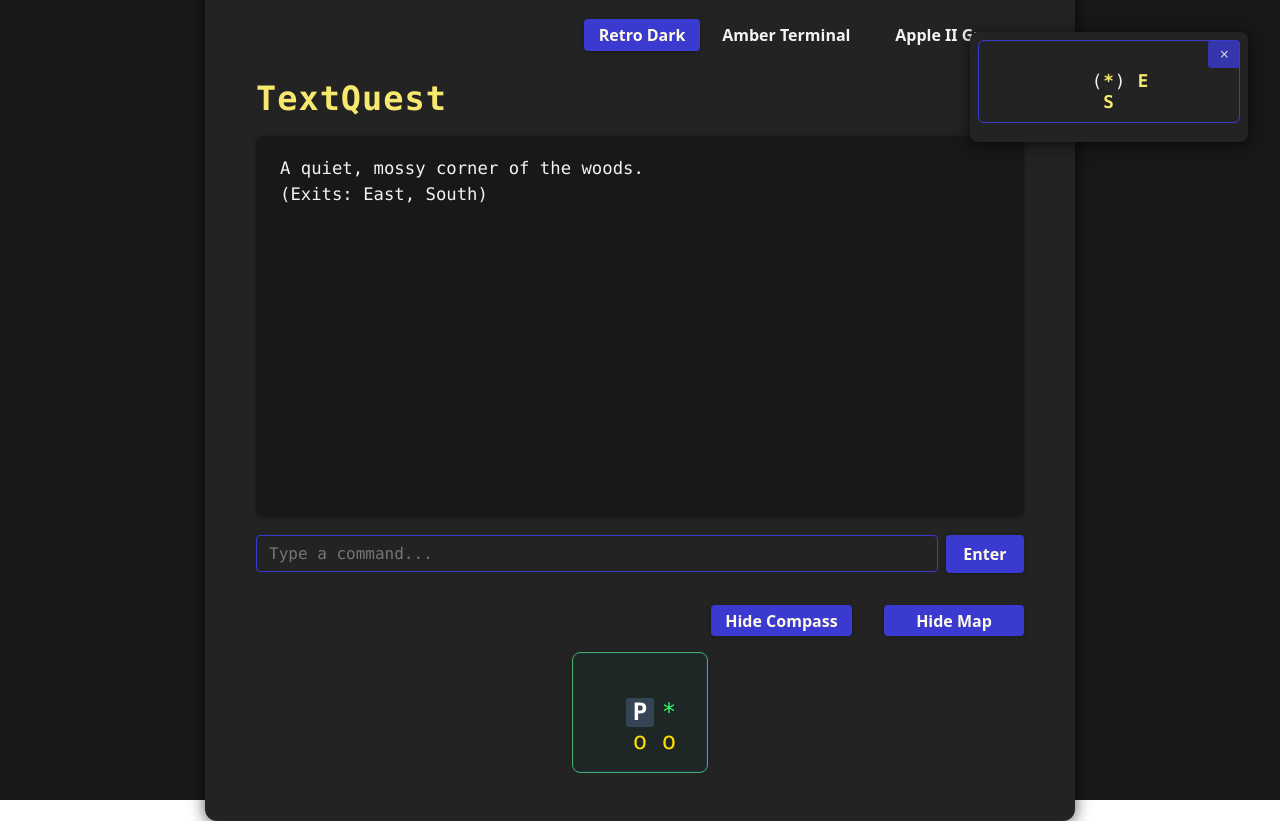
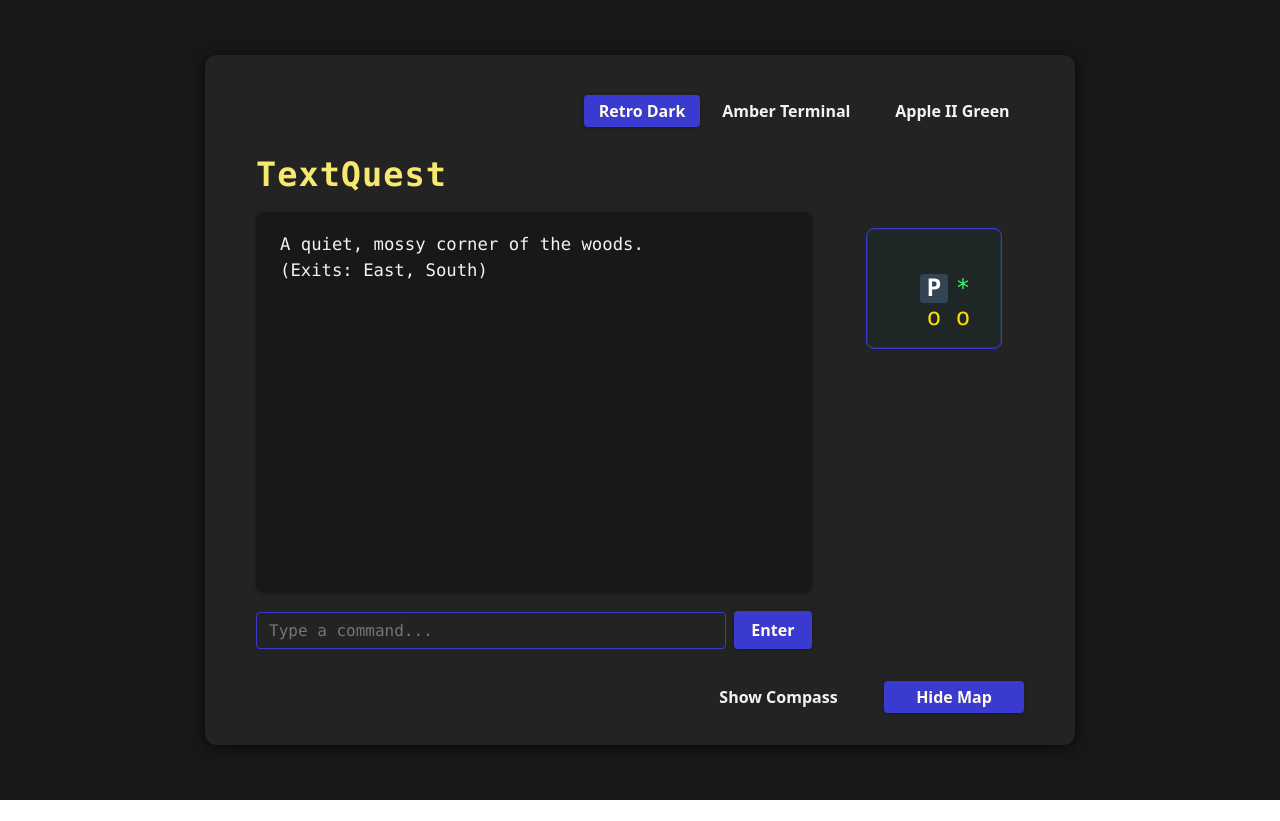
Before and after one commit to danitpeck/textquest, a React (Vite) app: page / in a window 1280 px wide. After the commit the page ends 800 px from the top, so only its background shows below. Built offline with nearby package versions, Linux system fonts and the light colour scheme.

Commit message:
UI polish: theme-based borders for minimap and compass, compact compass layout, and visual consistency

```diff
--- a/src/App.css
+++ b/src/App.css
@@ -37,6 +37,14 @@
   --scrollbar-thumb: #23233a;
   --scrollbar-track: #181818;
   --button-text: #fffbe6;
+  --border-ui: #3a3ad1;
+}
+
+.theme-amber {
+  --border-ui: #ffb300;
+}
+.theme-green {
+  --border-ui: #8f8;
 }
 
 .game-container h1 {
--- a/src/App.tsx
+++ b/src/App.tsx
@@ -4,8 +4,7 @@ import './components/PlayerOptionsBar.css';
 import { useState, useEffect } from 'react';
 import GameWindow from './components/GameWindow';
 import CommandInput from './components/CommandInput';
-
-import CompassFloat from './components/CompassFloat';
+import Compass from './components/Compass';
 import AsciiMap from './components/AsciiMap';
 
 import { rooms } from './engine/rooms';
@@ -25,8 +24,8 @@ const App: React.FC = () => {
     })()
   ]);
   const [theme, setTheme] = useState<'default' | 'amber' | 'green'>('default');
-  // Floating compass state
-  const [showCompass, setShowCompass] = useState(true);
+  // Compass state
+  const [showCompass, setShowCompass] = useState(false);
   // ASCII map toggle state
   const [showMap, setShowMap] = useState(true);
 
@@ -139,9 +138,29 @@ const App: React.FC = () => {
       <h1>TextQuest</h1>
 
       {/* Game Window and Command Input */}
-      <div style={{ position: 'relative', width: '100%' }}>
-        <GameWindow output={output} />
-        <CommandInput onCommand={handleCommand} />
+      <div style={{ display: 'flex', flexDirection: 'row', alignItems: 'flex-start', width: '100%' }}>
+        <div style={{ flex: 1, minWidth: 0 }}>
+          <GameWindow output={output} />
+          <CommandInput onCommand={handleCommand} />
+        </div>
+        {/* Mini map and compass docked right, stacked if both visible */}
+        {(showMap || showCompass) && (
+          <div style={{ marginLeft: 32, marginTop: 0, display: 'flex', flexDirection: 'column', alignItems: 'center', minWidth: 180 }}>
+            {showMap && (
+              <AsciiMap
+                rooms={rooms}
+                currentRoomId={currentRoom.id}
+                size={3}
+                theme={theme}
+              />
+            )}
+            {showCompass && (
+              <div style={{ marginTop: showMap ? 16 : 0 }}>
+                <Compass exits={Object.keys(currentRoom.exits)} />
+              </div>
+            )}
+          </div>
+        )}
       </div>
 
       {/* Player Options Bar */}
@@ -164,29 +183,6 @@ const App: React.FC = () => {
         </button>
         {/* Add more player config buttons here in the future */}
       </div>
-
-      {/* Floating Compass */}
-      <div style={{ display: 'flex', justifyContent: 'center' }}>
-        {/* Floating Compass window, now near the game window */}
-        <div style={{ position: 'absolute', top: 0, right: 0 }}>
-          <CompassFloat
-            exits={Object.keys(currentRoom.exits)}
-            visible={showCompass}
-            onClose={() => setShowCompass(false)}
-          />
-        </div>
-      </div>
-
-      {/* ASCII Map */}
-      {showMap && (
-        <div style={{ display: 'flex', justifyContent: 'center' }}>
-          <AsciiMap
-            rooms={rooms}
-            currentRoomId={currentRoom.id}
-            size={3}
-          />
-        </div>
-      )}
     </div>
   );
 }
--- a/src/components/AsciiMap.css
+++ b/src/components/AsciiMap.css
@@ -1,5 +1,5 @@
 .ascii-map-root {
-  border: 1px solid #4a6;
+  border: 1px solid var(--border-ui, #3a3ad1);
   border-radius: 8px;
   display: inline-block;
   padding: 16px 24px;
--- a/src/components/AsciiMap.tsx
+++ b/src/components/AsciiMap.tsx
@@ -7,9 +7,10 @@ interface AsciiMapProps {
   rooms: Room[];
   currentRoomId: string;
   size?: number; // grid size (default 3)
+  theme?: 'default' | 'amber' | 'green';
 }
 
-const AsciiMap: React.FC<AsciiMapProps> = ({ rooms, currentRoomId, size = 3 }) => {
+const AsciiMap: React.FC<AsciiMapProps> = ({ rooms, currentRoomId, size = 3, theme = 'default' }) => {
   // Find current room's coordinates
   const current = rooms.find(r => r.id === currentRoomId);
   const center = current ? { x: current.x, y: current.y } : { x: 0, y: 0 };
@@ -37,16 +38,27 @@ const AsciiMap: React.FC<AsciiMapProps> = ({ rooms, currentRoomId, size = 3 }) =
         <div key={y}>
           {row.map((cell, x) => {
             if (!cell) return <span key={x}>&nbsp;&nbsp;</span>;
-            // Determine symbol and color by room type (simple heuristic for now)
+            // Determine symbol and color by room type and theme
             let symbol = '*';
             let color = '#3f6'; // default: green for forest
-            // Example: use room name to guess type
             if (cell.description.toLowerCase().includes('river')) {
               symbol = '~';
               color = '#4cf';
             } else if (cell.description.toLowerCase().includes('clearing')) {
               symbol = 'o';
               color = '#fd0';
+            }
+            // Theme overrides
+            if (theme === 'amber') {
+              color = '#ffb300';
+              if (cell.description.toLowerCase().includes('river')) symbol = '=';
+              else if (cell.description.toLowerCase().includes('clearing')) symbol = '@';
+              else symbol = '*';
+            } else if (theme === 'green') {
+              color = '#8f8';
+              if (cell.description.toLowerCase().includes('river')) symbol = '-';
+              else if (cell.description.toLowerCase().includes('clearing')) symbol = 'O';
+              else symbol = '+';
             }
             const isCurrent = cell.id === currentRoomId;
             return (
--- a/src/components/Compass.css
+++ b/src/components/Compass.css
@@ -1,17 +1,34 @@
 .compass-root {
+  display: flex;
+  align-items: center;
+  justify-content: center;
+  width: 120px;
+  height: 120px;
+  min-width: 120px;
+  min-height: 120px;
+  max-width: 120px;
+  max-height: 120px;
+  margin: 16px 0;
+  background: var(--bg-panel, #232323);
+  border: 1px solid var(--border-ui, #3a3ad1);
+  border-radius: 8px;
+  box-shadow: 0 0 0 1px #234 inset;
+  box-sizing: border-box;
+}
+
+.compass-root pre {
   text-align: center;
-  margin: 0 0 1rem 0;
   font-family: 'Fira Mono', Consolas, monospace;
   color: var(--text-main, #ffe7b3);
-  background: var(--bg-panel, #232323);
-  border: 1px solid var(--accent, #b36a00);
-  border-radius: 6px;
-  padding: 0.5em 0;
-  display: inline-block;
-  min-width: 260px;
-  font-size: 1.1em;
+  font-size: 1.5rem;
   letter-spacing: 0.05em;
-  line-height: 1.2;
+  line-height: 1.1;
+  margin: 0;
+  padding: 0;
+  background: none;
+  border: none;
+  box-shadow: none;
+  white-space: pre;
 }
 
 .compass-dir {
--- a/src/components/Compass.tsx
+++ b/src/components/Compass.tsx
@@ -25,19 +25,19 @@ const Compass: React.FC<CompassProps> = ({ exits }) => {
 
   // ASCII template for the compass
   const template = [
-    '   N   ',
-    'D W (*) E U',
-    '   S   ',
+    '  N U',
+    'W @ E',
+    'D S  ',
   ];
 
   // Map of direction letters to their positions in the template
   const dirMap: Record<string, { row: number, col: number }> = {
-    n: { row: 0, col: 3 },
-    s: { row: 2, col: 3 },
-    e: { row: 1, col: 8 },
-    w: { row: 1, col: 2 },
-    u: { row: 1, col: 10 },
-    d: { row: 1, col: 0 },
+    n: { row: 0, col: 2 },
+    s: { row: 2, col: 2 },
+    w: { row: 1, col: 0 },
+    e: { row: 1, col: 4 },
+    u: { row: 0, col: 4 },
+    d: { row: 2, col: 0 },
   };
 
   // Set of available exits (normalized)
@@ -60,8 +60,8 @@ const Compass: React.FC<CompassProps> = ({ exits }) => {
           </span>
         );
       }
-      // Center marker (*) always highlighted
-      if (ch === '*') {
+      // Center marker @ always highlighted
+      if (ch === '@') {
         return (
           <span
             key={colIdx}
@@ -76,7 +76,8 @@ const Compass: React.FC<CompassProps> = ({ exits }) => {
     });
 
   return (
-    <pre className="compass-root">
+    <div className="compass-root">
+      <pre style={{ margin: 0, padding: 0, display: 'inline-block', verticalAlign: 'middle' }}>
         {template.map((row, i) => (
           <React.Fragment key={i}>
             {renderRow(row, i)}
@@ -84,6 +85,7 @@ const Compass: React.FC<CompassProps> = ({ exits }) => {
           </React.Fragment>
         ))}
       </pre>
+    </div>
   );
 };
 
--- a/src/components/CompassFloat.css
+++ /dev/null
@@ -1,34 +0,0 @@
- .compass-float {
-  position: absolute;
-  top: 2rem;
-  right: 2rem;
-  z-index: 1000;
-  background: var(--bg-panel, #232323);
-  box-shadow: 0 2px 16px #000a;
-  border-radius: 8px;
-  padding: 0.5em 0.5em 0.2em 0.5em;
-  transition: opacity 0.2s;
-}
-
-.compass-float-hidden {
-  display: none;
-}
-
-.compass-float-toggle {
-  position: absolute;
-  top: 0.5rem;
-  right: 0.5rem;
-  z-index: 1100;
-  background: var(--accent, #b36a00);
-  color: #fff;
-  border: none;
-  border-radius: 4px;
-  padding: 0.2em 0.7em;
-  font-size: 1em;
-  cursor: pointer;
-  opacity: 0.8;
-  transition: opacity 0.2s;
-}
-.compass-float-toggle:hover {
-  opacity: 1;
-}
--- a/src/components/CompassFloat.tsx
+++ /dev/null
@@ -1,20 +0,0 @@
-import React from 'react';
-import Compass from './Compass';
-import './CompassFloat.css';
-
-interface CompassFloatProps {
-  exits: string[];
-  visible: boolean;
-  onClose: () => void;
-}
-
-const CompassFloat: React.FC<CompassFloatProps> = ({ exits, visible, onClose }) => {
-  return (
-    <div className={`compass-float${visible ? '' : ' compass-float-hidden'}`}>
-      <button className="compass-float-toggle" onClick={onClose} title="Hide Compass">×</button>
-      <Compass exits={exits} />
-    </div>
-  );
-};
-
-export default CompassFloat;
```
Lines whose indentation alone changed are shown as unchanged.
